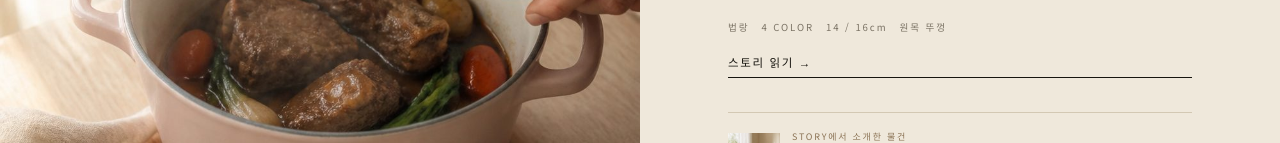
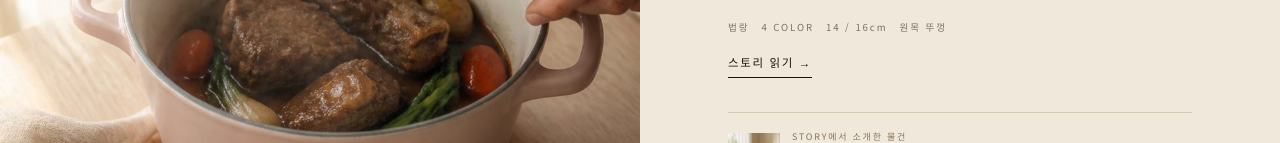
Before and after one commit to qntmdgus64-cloud/moodstore, a plain HTML site: page index.html in a window 1280 px wide. Shown: the part 1973-2116 px from the top of the page. Drawn offline with Linux system fonts and the light colour scheme.

Commit message:
fix: story 섹션 '스토리 읽기' 링크가 컬럼 전체로 늘어나던 밑줄 정리

```diff
--- a/index.html
+++ b/index.html
@@ -141,7 +141,7 @@
   .story p{font-size:.84rem;line-height:2.05;color:#4F4A3F;margin:14px 0 0}
   .story-meta{margin-top:22px;font-size:.6rem;letter-spacing:.2em;color:#7C7466}
   .story-meta span{margin-right:12px}
-  .story .link{margin-top:18px}
+  .story .link{margin-top:18px;align-self:flex-start}
   .story-shop{margin-top:34px;border-top:1px solid #D3C8B3;padding-top:16px;display:flex;align-items:center;gap:12px}
   .ss-thumb{width:52px;height:52px;flex:0 0 52px;background:#fff;overflow:hidden;position:relative}
   .ss-thumb img{position:absolute;inset:0;width:100%;height:100%;object-fit:contain}
```
